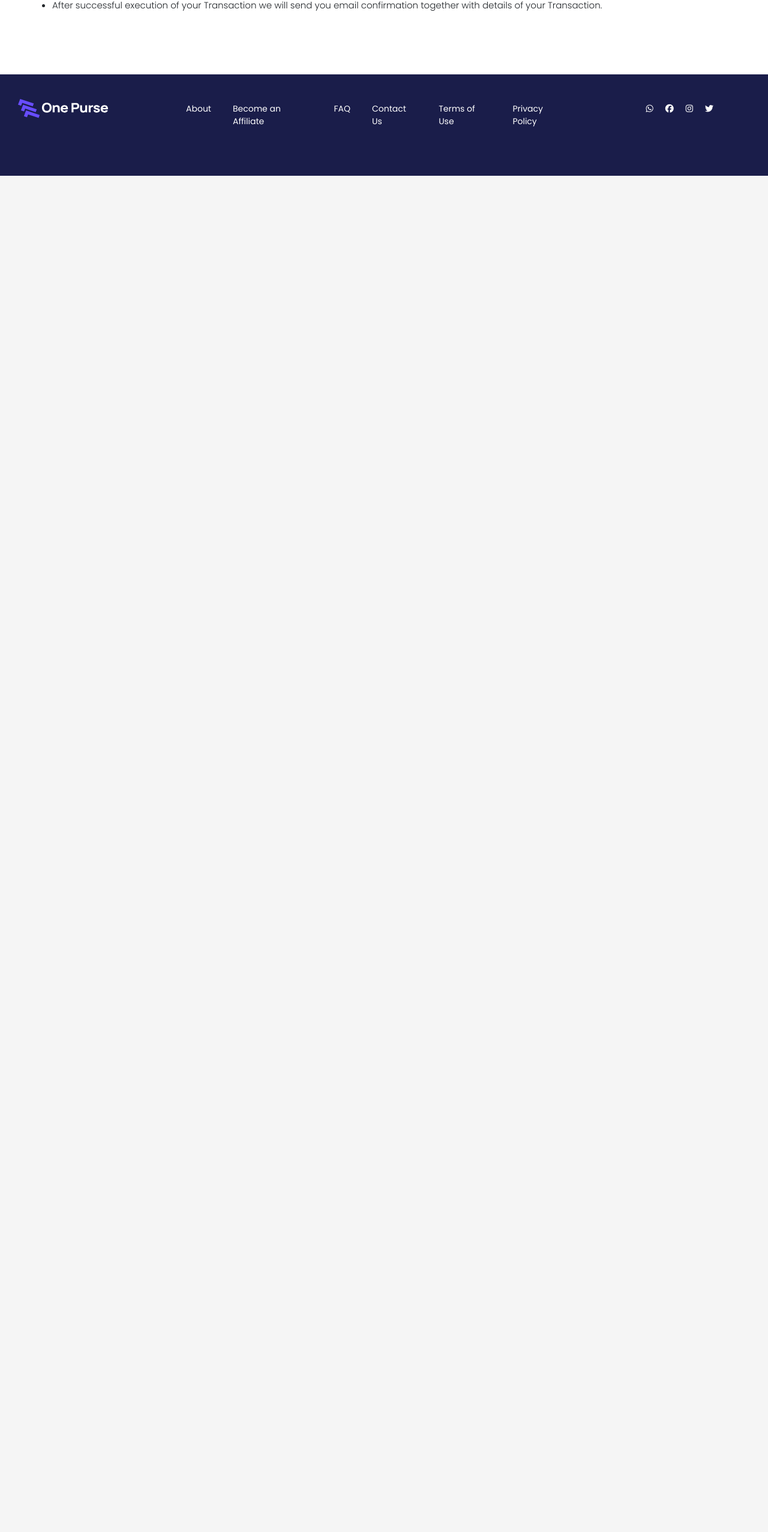
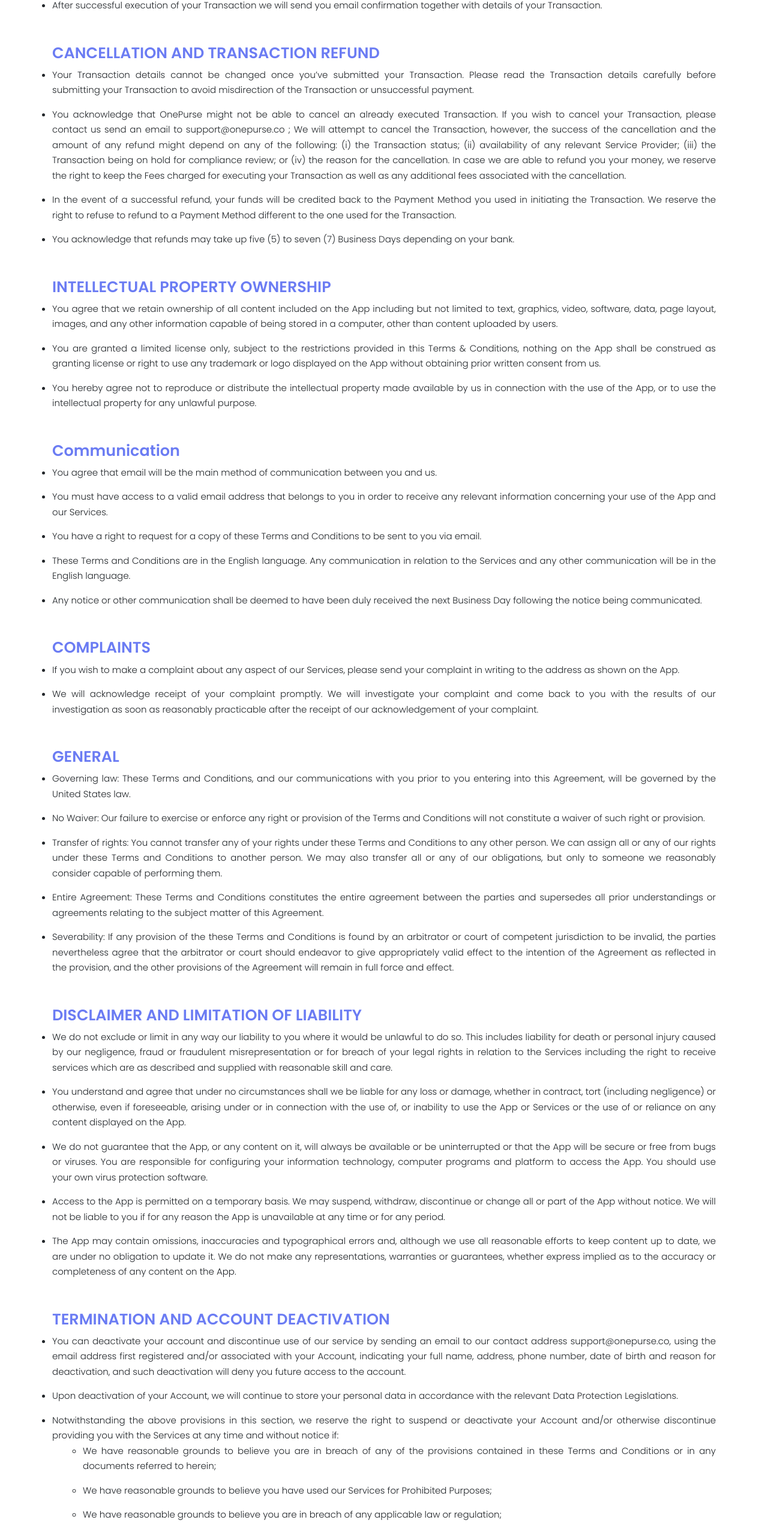
Before and after one commit to one-purse-org/onepurse-landing-page, a React (Create React App) app: page /terms-of-use in a window 1280 px wide. Shown: the part 5332-7886 px from the top of the page at 60% size. Before the commit the page ends 5625 px from the top, so only its background shows below. Built offline with nearby package versions, Linux system fonts and the light colour scheme; no server answers.

Commit message:
done with termsofuse

```diff
--- a/src/termsOfUse/termsOfUse.jsx
+++ b/src/termsOfUse/termsOfUse.jsx
@@ -145,11 +145,100 @@ function TermsOfUse(){
                     </ul>
                 </div>
                 <div  className="mt-5">
-                    <h4></h4>
+                    <h4>CANCELLATION AND TRANSACTION REFUND</h4>
                     <ul className="terms-ul">
-
+                        <li>Your Transaction details cannot be changed once you’ve submitted your Transaction. Please read the Transaction details carefully before submitting your Transaction to avoid misdirection of the Transaction or unsuccessful payment.
+</li>
+                        <li>You acknowledge that OnePurse might not be able to cancel an already executed Transaction. If you wish to cancel your Transaction, please contact us send an email to support@onepurse.co ; We will attempt to cancel the Transaction, however, the success of the cancellation and the amount of any refund might depend on any of the following: (i) the Transaction status; (ii) availability of any relevant Service Provider; (iii) the Transaction being on hold for compliance review; or (iv) the reason for the cancellation. In case we are able to refund you your money, we reserve the right to keep the Fees charged for executing your Transaction as well as any additional fees associated with the cancellation.</li>
+                        <li>In the event of a successful refund, your funds will be credited back to the Payment Method you used in initiating the Transaction. We reserve the right to refuse to refund to a Payment Method different to the one used for the Transaction.
+</li>
+                        <li>You acknowledge that refunds may take up five (5) to seven (7) Business Days depending on your bank.
+</li>
                     </ul>
                 </div>
+                <div  className="mt-5">
+                    <h4>INTELLECTUAL PROPERTY OWNERSHIP
+</h4>
+                    <ul className="terms-ul">
+                        <li>You agree that we retain ownership of all content included on the App including but not limited to text, graphics, video, software, data, page layout, images, and any other information capable of being stored in a computer, other than content uploaded by users.
+</li>
+                        <li>You are granted a limited license only, subject to the restrictions provided in this Terms & Conditions, nothing on the App shall be construed as granting license or right to use any trademark or logo displayed on the App without obtaining prior written consent from us.</li>
+                        <li>You hereby agree not to reproduce or distribute the intellectual property made available by us in connection with the use of the App, or to use the intellectual property for any unlawful purpose.
+</li>
+                    </ul>
+                </div>
+                <div  className="mt-5">
+                    <h4>Communication</h4>
+                    <ul className="terms-ul">
+                        <li>You agree that email will be the main method of communication between you and us.</li>
+                        <li>You must have access to a valid email address that belongs to you in order to receive any relevant information concerning your use of the App and our Services.</li>
+                        <li>You have a right to request for a copy of these Terms and Conditions to be sent to you via email.
+</li>
+                        <li>These Terms and Conditions are in the English language. Any communication in relation to the Services and any other communication will be in the English language.
+</li>
+                        <li>Any notice or other communication shall be deemed to have been duly received the next Business Day following the notice being communicated.
+</li>
+                    </ul>
+                </div>
+                <div  className="mt-5">
+                    <h4>COMPLAINTS</h4>
+                    <ul className="terms-ul">
+                        <li>If you wish to make a complaint about any aspect of our Services, please send your complaint in writing to the address as shown on the App.
+</li>
+                        <li>We will acknowledge receipt of your complaint promptly. We will investigate your complaint and come back to you with the results of our investigation as soon as reasonably practicable after the receipt of our acknowledgement of your complaint.
+</li>
+                    </ul>
+                </div>
+                <div  className="mt-5">
+                    <h4>GENERAL</h4>
+                    <ul className="terms-ul">
+                        <li>Governing law: These Terms and Conditions, and our communications with you prior to you entering into this Agreement, will be governed by the United States law.</li>
+                        <li>No Waiver: Our failure to exercise or enforce any right or provision of the Terms and Conditions will not constitute a waiver of such right or provision.</li>
+                        <li>Transfer of rights: You cannot transfer any of your rights under these Terms and Conditions to any other person. We can assign all or any of our rights under these Terms and Conditions to another person. We may also transfer all or any of our obligations, but only to someone we reasonably consider capable of performing them. </li>
+                        <li>Entire Agreement: These Terms and Conditions constitutes the entire agreement between the parties and supersedes all prior understandings or agreements relating to the subject matter of this Agreement.</li>
+                        <li>Severability: If any provision of the these Terms and Conditions is found by an arbitrator or court of competent jurisdiction to be invalid, the parties nevertheless agree that the arbitrator or court should endeavor to give appropriately valid effect to the intention of the Agreement as reflected in the provision, and the other provisions of the Agreement will remain in full force and effect.
+</li>
+                    </ul>
+                </div>
+                <div  className="mt-5">
+                    <h4>DISCLAIMER AND LIMITATION OF LIABILITY</h4>
+                    <ul className="terms-ul">
+                        <li>We do not exclude or limit in any way our liability to you where it would be unlawful to do so. This includes liability for death or personal injury caused by our negligence, fraud or fraudulent misrepresentation or for breach of your legal rights in relation to the Services including the right to receive services which are as described and supplied with reasonable skill and care.
+</li>
+                        <li>You understand and agree that under no circumstances shall we be liable for any loss or damage, whether in contract, tort (including negligence) or otherwise, even if foreseeable, arising under or in connection with the use of, or inability to use the App or Services or the use of or reliance on any content displayed on the App.
+</li>
+                        <li>We do not guarantee that the App, or any content on it, will always be available or be uninterrupted or that the App will be secure or free from bugs or viruses. You are responsible for configuring your information technology, computer programs and platform to access the App. You should use your own virus protection software.</li>
+                        <li>Access to the App is permitted on a temporary basis. We may suspend, withdraw, discontinue or change all or part of the App without notice. We will not be liable to you if for any reason the App is unavailable at any time or for any period.
+</li>
+                        <li>The App may contain omissions, inaccuracies and typographical errors and, although we use all reasonable efforts to keep content up to date, we are under no obligation to update it. We do not make any representations, warranties or guarantees, whether express implied as to the accuracy or completeness of any content on the App.
+</li>
+                    </ul>
+                </div>
+                <div  className="mt-5">
+                    <h4>TERMINATION AND ACCOUNT DEACTIVATION
+</h4>
+                    <ul className="terms-ul">
+                        <li>You can deactivate your account and discontinue use of our service by sending an email to our contact address support@onepurse.co, using the email address first registered and/or associated with your Account, indicating your full name, address, phone number, date of birth and reason for deactivation, and such deactivation will deny you future access to the account.
+</li>
+                        <li> Upon deactivation of your Account, we will continue to store your personal data in accordance with the relevant Data Protection Legislations.</li>
+                        <li>Notwithstanding the above provisions in this section, we reserve the right to suspend or deactivate your Account and/or otherwise discontinue providing you with the Services at any time and without notice if:
+                            <ul className="ps-5">
+                                <li>We have reasonable grounds to believe you are in breach of any of the provisions contained in these Terms and Conditions or in any documents referred to herein;
+</li>
+                                <li>We have reasonable grounds to believe you have used our Services for Prohibited Purposes;
+</li>
+                                <li>We have reasonable grounds to believe you are in breach of any applicable law or regulation;
+</li>
+                                <li>We are requested to do so by any relevant law or government agencies, and/or a court of competent jurisdiction;
+</li>
+                                <li>You intimidate, harass or threaten our employees or the employees of a Service Provider; or
+</li>
+                                <li>We have reasonable grounds to suspect the security of your Account has been breached or unauthorized or fraudulent use of your Account.</li>
+                            </ul>
+                        </li>
+                    </ul>
+                </div>
+
             </div>
             <Footer/>
         </div>
```
